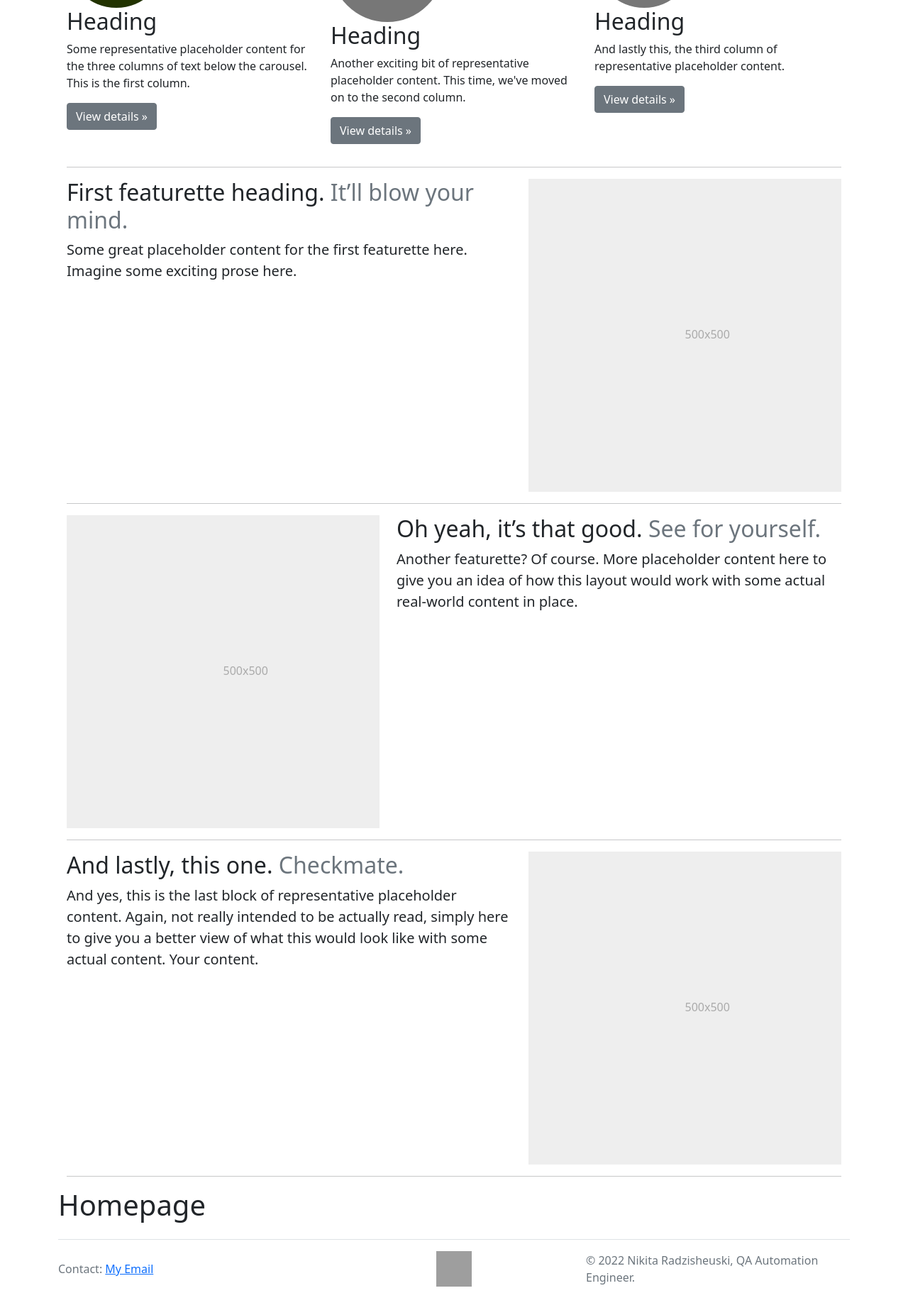
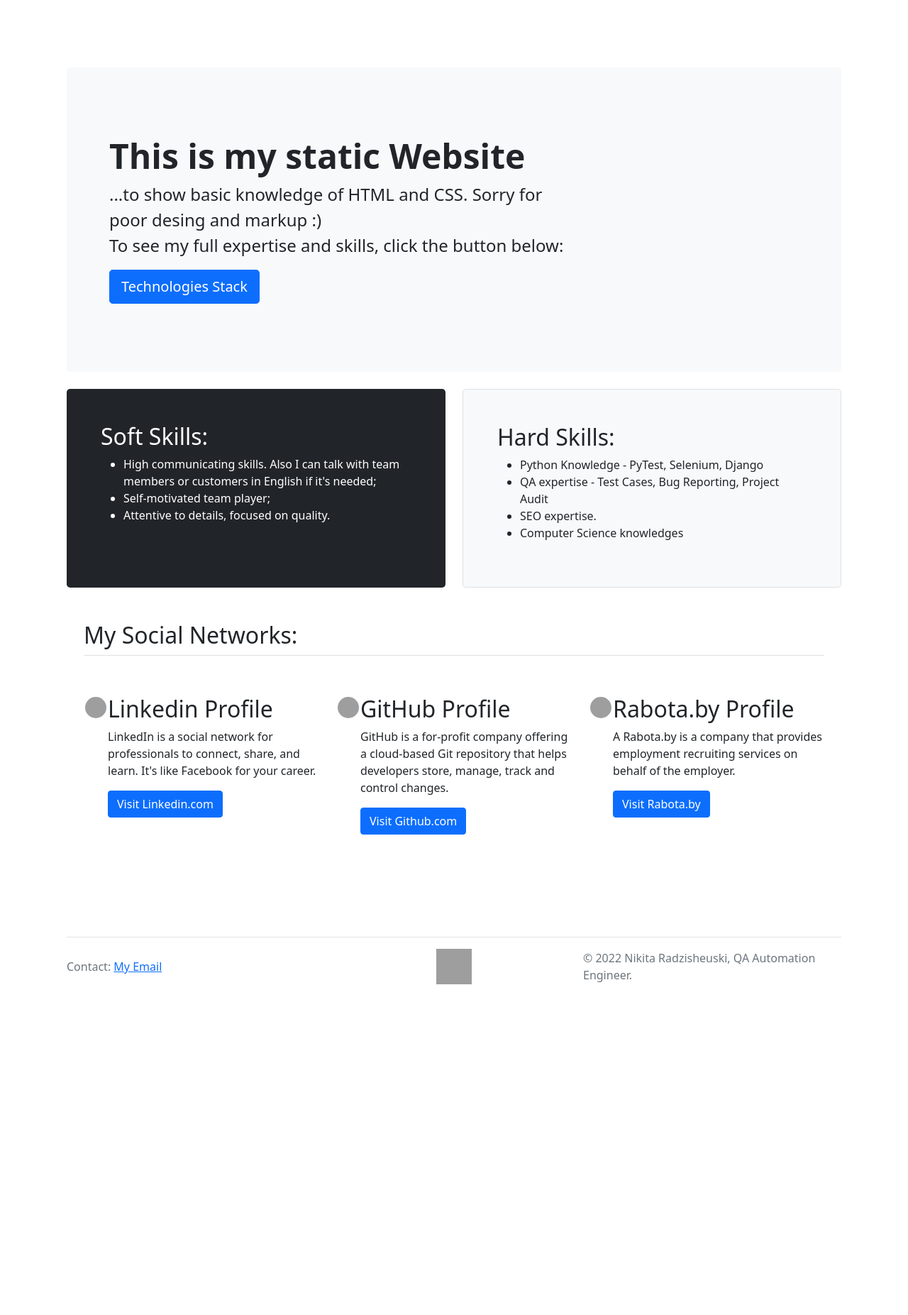
Before and after one commit to nickitque/nickitque.github.io, a Django app: page / in a window 1280 px wide. Shown: the part 567-2420 px from the top of the page at 71% size. After the commit the page ends 1954 px from the top, so only its background shows below. Run offline with Django 4.2, Linux system fonts and the light colour scheme; grey boxes are pictures that could not be loaded.

Commit message:
Homepage update

```diff
--- a/landing/main/templates/main/index.html
+++ b/landing/main/templates/main/index.html
@@ -6,140 +6,99 @@ Homepage
 
 
 {% block content %}
-<p>&nbsp;</p>
-<h1>Hahaha</h1>
-  <p>&nbsp;</p>
-  <div id="myCarousel" class="carousel slide" data-bs-ride="carousel">
-    <div class="carousel-indicators">
-      <button type="button" data-bs-target="#myCarousel" data-bs-slide-to="0" class="active" aria-current="true" aria-label="Slide 1"></button>
-      <button type="button" data-bs-target="#myCarousel" data-bs-slide-to="1" aria-label="Slide 2"></button>
-      <button type="button" data-bs-target="#myCarousel" data-bs-slide-to="2" aria-label="Slide 3"></button>
-    </div>
-    <div class="carousel-inner">
-      <div class="carousel-item active">
-        <svg class="bd-placeholder-img" width="100%" height="100%" xmlns="http://www.w3.org/2000/svg" aria-hidden="true" preserveAspectRatio="xMidYMid slice" focusable="false"><rect width="100%" height="100%" fill="#244"/></svg>
 
-        <div class="container">
-          <div class="carousel-caption text-start">
-            <h1>Example headline.</h1>
-            <p>Some representative placeholder content for the first slide of the carousel.</p>
-            <p><a class="btn btn-lg btn-primary" href="#">Sign up today</a></p>
-          </div>
-        </div>
+
+<div class="container py-4">
+<div class="container col-xxl-8 px-4 py-5">
+    <div class="row flex-lg-row-reverse align-items-center g-5 py-5">
+      <div class="col-10 col-sm-8 col-lg-6">
+        <img src="https://5.imimg.com/data5/JD/ZP/KC/SELLER-34727929/software-quality-and-management-testing-services-500x500.png" class="d-block mx-lg-auto img-fluid" alt="Bootstrap Themes" width="900" height="700" loading="lazy">
       </div>
-      <div class="carousel-item">
-        <svg class="bd-placeholder-img" width="100%" height="100%" xmlns="http://www.w3.org/2000/svg" aria-hidden="true" preserveAspectRatio="xMidYMid slice" focusable="false"><rect width="100%" height="100%" fill="#532"/></svg>
-
-        <div class="container">
-          <div class="carousel-caption">
-            <h1>Another example headline.</h1>
-            <p>Some representative placeholder content for the second slide of the carousel.</p>
-            <p><a class="btn btn-lg btn-primary" href="#">Learn more</a></p>
-          </div>
-        </div>
-      </div>
-      <div class="carousel-item">
-        <svg class="bd-placeholder-img" width="100%" height="100%" xmlns="http://www.w3.org/2000/svg" aria-hidden="true" preserveAspectRatio="xMidYMid slice" focusable="false"><rect width="100%" height="100%" fill="#215"/></svg>
-
-        <div class="container">
-          <div class="carousel-caption text-end">
-            <h1>One more for good measure.</h1>
-            <p>Some representative placeholder content for the third slide of this carousel.</p>
-            <p><a class="btn btn-lg btn-primary" href="#">Browse gallery</a></p>
-          </div>
+      <div class="col-lg-6">
+        <h1 class="display-5 fw-bold lh-1 mb-3">Hi, I am Nikita Radzisheuski</h1>
+        <p class="lead">QA Engineer with years of expertise in web applications.</p>
+        <div class="d-grid gap-2 d-md-flex justify-content-md-start">
+<!--          <button type="button" class="btn btn-primary btn-lg px-4 me-md-2">Primary</button>-->
+<!--          <button type="button" class="btn btn-outline-secondary btn-lg px-4">Default</button>-->
         </div>
       </div>
     </div>
-    <button class="carousel-control-prev" type="button" data-bs-target="#myCarousel" data-bs-slide="prev">
-      <span class="carousel-control-prev-icon" aria-hidden="true"></span>
-      <span class="visually-hidden">Previous</span>
-    </button>
-    <button class="carousel-control-next" type="button" data-bs-target="#myCarousel" data-bs-slide="next">
-      <span class="carousel-control-next-icon" aria-hidden="true"></span>
-      <span class="visually-hidden">Next</span>
-    </button>
   </div>
+    <div class="p-5 mb-4 bg-light rounded-3">
+      <div class="container-fluid py-5">
+        <h1 class="display-5 fw-bold">This is my static Website</h1>
+        <p class="col-md-8 fs-4"> ...to show basic knowledge of HTML and CSS. Sorry for <br>poor desing and markup :)
+            <br>To see my full expertise and skills, click the button below:
+        </p>
+          <a href="/skills"><button class="btn btn-primary btn-lg" type="button">Technologies Stack</button></a>
+          </div>
+    </div>
 
-<p>&nbsp;</p>
-<p>&nbsp;</p>
-  <!-- Marketing messaging and featurettes
-  ================================================== -->
-  <!-- Wrap the rest of the page in another container to center all the content. -->
-
-  <div class="container marketing">
-
-    <!-- Three columns of text below the carousel -->
-    <div class="row">
-      <div class="col-lg-4">
-        <svg class="bd-placeholder-img rounded-circle" width="140" height="140" xmlns="http://www.w3.org/2000/svg" role="img" aria-label="Placeholder: 140x140" preserveAspectRatio="xMidYMid slice" focusable="false"><title>Placeholder</title><rect width="100%" height="100%" fill="#230"/><text x="50%" y="50%" fill="#777" dy=".3em">140x140</text></svg>
-
-        <h2>Heading</h2>
-        <p>Some representative placeholder content for the three columns of text below the carousel. This is the first column.</p>
-        <p><a class="btn btn-secondary" href="#">View details &raquo;</a></p>
-      </div><!-- /.col-lg-4 -->
-      <div class="col-lg-4">
-        <svg class="bd-placeholder-img rounded-circle" width="160" height="160" xmlns="http://www.w3.org/2000/svg" role="img" aria-label="Placeholder: 140x140" preserveAspectRatio="xMidYMid slice" focusable="false"><title>Placeholder</title><rect width="100%" height="100%" fill="#777"/><text x="50%" y="50%" fill="#777" dy=".3em">140x140</text></svg>
-
-        <h2>Heading</h2>
-        <p>Another exciting bit of representative placeholder content. This time, we've moved on to the second column.</p>
-        <p><a class="btn btn-secondary" href="#">View details &raquo;</a></p>
-      </div><!-- /.col-lg-4 -->
-      <div class="col-lg-4">
-        <svg class="bd-placeholder-img rounded-circle" width="140" height="140" xmlns="http://www.w3.org/2000/svg" role="img" aria-label="Placeholder: 140x140" preserveAspectRatio="xMidYMid slice" focusable="false"><title>Placeholder</title><rect width="100%" height="100%" fill="#777"/><text x="50%" y="50%" fill="#777" dy=".3em">140x140</text></svg>
-
-        <h2>Heading</h2>
-        <p>And lastly this, the third column of representative placeholder content.</p>
-        <p><a class="btn btn-secondary" href="#">View details &raquo;</a></p>
-      </div><!-- /.col-lg-4 -->
-    </div><!-- /.row -->
-
-
-    <!-- START THE FEATURETTES -->
-
-    <hr class="featurette-divider">
-
-    <div class="row featurette">
-      <div class="col-md-7">
-        <h2 class="featurette-heading">First featurette heading. <span class="text-muted">It’ll blow your mind.</span></h2>
-        <p class="lead">Some great placeholder content for the first featurette here. Imagine some exciting prose here.</p>
+    <div class="row align-items-md-stretch">
+      <div class="col-md-6">
+        <div class="h-100 p-5 text-white bg-dark rounded-3">
+          <h2>Soft Skills:</h2>
+                     <ul>
+            <li>High communicating skills. Also I can talk with team members or customers in English if it's needed;</li>
+            <li>Self-motivated team player;</li>
+            <li>Attentive to details, focused on quality.</li>
+            </ul>
+<!--          <button class="btn btn-outline-light" type="button">Example button</button>-->
+        </div>
       </div>
-      <div class="col-md-5">
-        <svg class="bd-placeholder-img bd-placeholder-img-lg featurette-image img-fluid mx-auto" width="500" height="500" xmlns="http://www.w3.org/2000/svg" role="img" aria-label="Placeholder: 500x500" preserveAspectRatio="xMidYMid slice" focusable="false"><title>Placeholder</title><rect width="100%" height="100%" fill="#eee"/><text x="50%" y="50%" fill="#aaa" dy=".3em">500x500</text></svg>
-
+      <div class="col-md-6">
+        <div class="h-100 p-5 bg-light border rounded-3">
+          <h2>Hard Skills:</h2>
+            <ul>
+                <li>Python Knowledge - PyTest, Selenium, Django</li>
+                <li>QA expertise - Test Cases, Bug Reporting, Project Audit</li>
+                <li>SEO expertise.</li>
+                <li>Computer Science knowledges</li>
+</ul>
+        </div>
       </div>
     </div>
 
-    <hr class="featurette-divider">
+<div class="container px-4 py-5" id="hanging-icons">
+    <h2 class="pb-2 border-bottom">My Social Networks:</h2>
+    <div class="row g-4 py-5 row-cols-1 row-cols-lg-3">
+      <div class="col d-flex align-items-start">
+        <div class="rounded-circle border border-white">
+                <img src="https://upload.wikimedia.org/wikipedia/commons/thumb/c/ca/LinkedIn_logo_initials.png/768px-LinkedIn_logo_initials.png" alt="Bootstrap" width="32" height="32" class="rounded-circle border border-white">
+        </div>
+        <div>
+          <h2>Linkedin Profile</h2>
+          <p>LinkedIn is a social network for professionals to connect, share, and learn. It's like Facebook for your career.</p>
+          <a href="https://www.linkedin.com/in/nikita-radzisheuski-802b681b3/" class="btn btn-primary">
+            Visit Linkedin.com
+          </a>
+        </div>
+      </div>
+      <div class="col d-flex align-items-start">
+        <div class="rounded-circle border border-white">
+                <img src="https://github.githubassets.com/images/modules/logos_page/GitHub-Mark.png" alt="Bootstrap" width="32" height="32" class="rounded-circle border border-white">
+        </div>
+        <div>
+          <h2>GitHub Profile</h2>
+          <p>GitHub is a for-profit company offering a cloud-based Git repository that helps developers store, manage, track and control changes.</p>
+          <a href="https://github.com/nickitque" class="btn btn-primary">
+            Visit Github.com
+          </a>
+        </div>
+      </div>
+      <div class="col d-flex align-items-start">
+            <div class="rounded-circle border border-white">
+                <img src="https://play-lh.googleusercontent.com/iYWR8J-HPzK25sMPX47nZym47CsNBZT1sK53YQ0fhDZX-gAQteHgTgH_i90sALdkWA" alt="Bootstrap" width="32" height="32" class="rounded-circle border border-white">
 
-    <div class="row featurette">
-      <div class="col-md-7 order-md-2">
-        <h2 class="featurette-heading">Oh yeah, it’s that good. <span class="text-muted">See for yourself.</span></h2>
-        <p class="lead">Another featurette? Of course. More placeholder content here to give you an idea of how this layout would work with some actual real-world content in place.</p>
-      </div>
-      <div class="col-md-5 order-md-1">
-        <svg class="bd-placeholder-img bd-placeholder-img-lg featurette-image img-fluid mx-auto" width="500" height="500" xmlns="http://www.w3.org/2000/svg" role="img" aria-label="Placeholder: 500x500" preserveAspectRatio="xMidYMid slice" focusable="false"><title>Placeholder</title><rect width="100%" height="100%" fill="#eee"/><text x="50%" y="50%" fill="#aaa" dy=".3em">500x500</text></svg>
-
+        </div>
+        <div>
+          <h2>Rabota.by Profile</h2>
+          <p>A Rabota.by is a company that provides employment recruiting services on behalf of the employer.</p>
+          <a href="https://rabota.by/applicant/resumes/view?resume=d39b1a43ff089269440039ed1f7a39596c5250" class="btn btn-primary">
+            Visit Rabota.by
+          </a>
+        </div>
       </div>
     </div>
-
-    <hr class="featurette-divider">
-
-    <div class="row featurette">
-      <div class="col-md-7">
-        <h2 class="featurette-heading">And lastly, this one. <span class="text-muted">Checkmate.</span></h2>
-        <p class="lead">And yes, this is the last block of representative placeholder content. Again, not really intended to be actually read, simply here to give you a better view of what this would look like with some actual content. Your content.</p>
-      </div>
-      <div class="col-md-5">
-        <svg class="bd-placeholder-img bd-placeholder-img-lg featurette-image img-fluid mx-auto" width="500" height="500" xmlns="http://www.w3.org/2000/svg" role="img" aria-label="Placeholder: 500x500" preserveAspectRatio="xMidYMid slice" focusable="false"><title>Placeholder</title><rect width="100%" height="100%" fill="#eee"/><text x="50%" y="50%" fill="#aaa" dy=".3em">500x500</text></svg>
-
-      </div>
-    </div>
-
-    <hr class="featurette-divider">
-
-    <!-- /END THE FEATURETTES -->
-
-  </div><!-- /.container -->
-
-<h1>Homepage</h1>
+  </div>
 {% endblock %}
```
